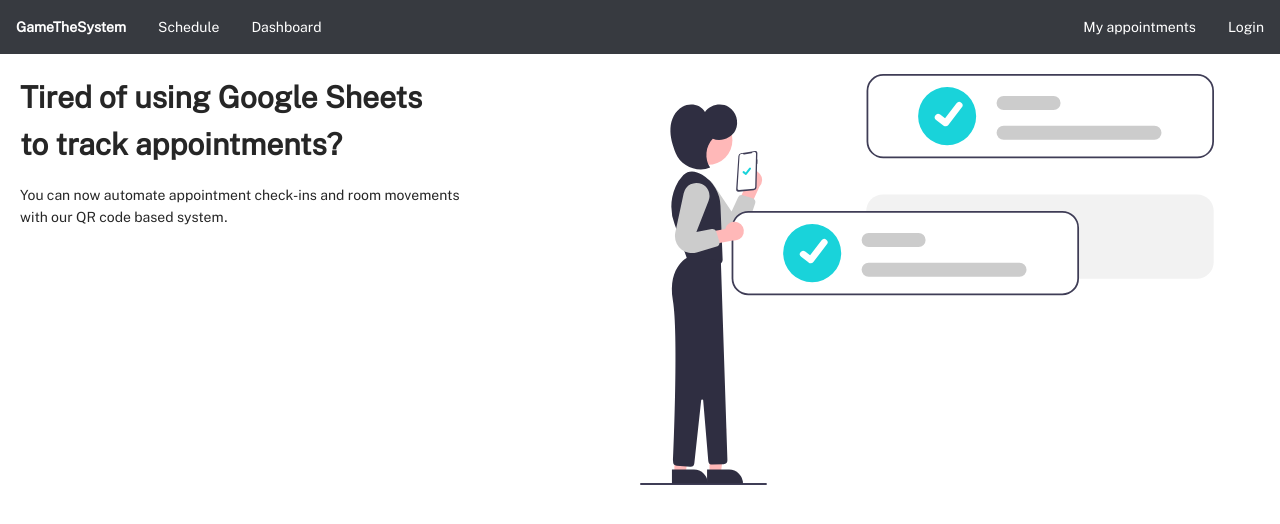
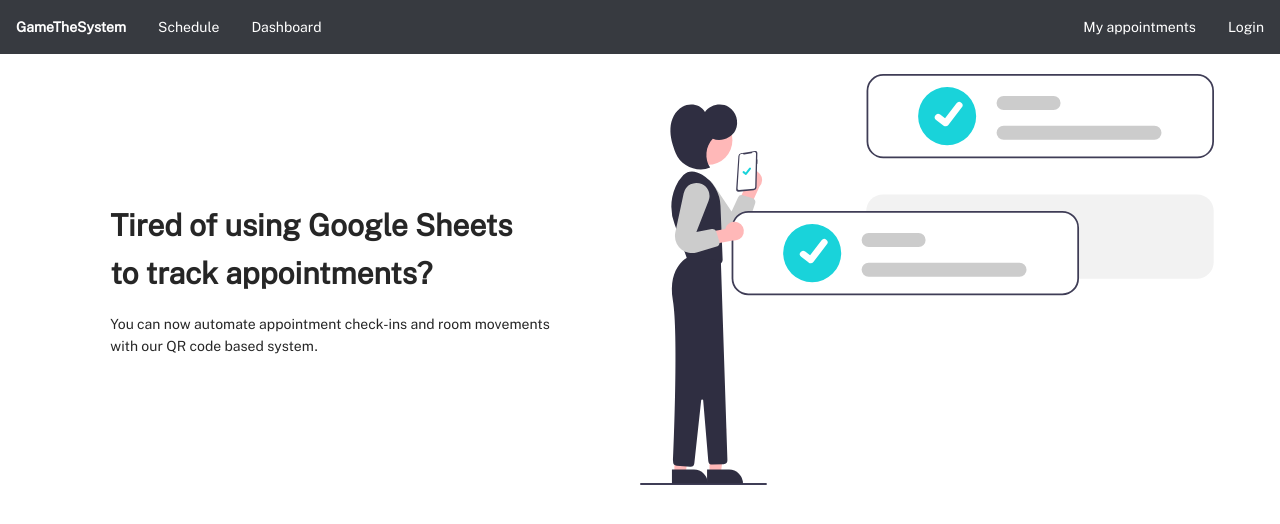
Before and after one commit to HACC2020/GameTheSystem, a Next.js app in the folder ui/: page / in a window 1280 px wide. Shown: the top 524 px of the page. Built offline with nearby package versions, Linux system fonts and the light colour scheme.

Commit message:
fix: make cta have grid to center

```diff
--- a/ui/components/Home/CallToAction.jsx
+++ b/ui/components/Home/CallToAction.jsx
@@ -3,7 +3,7 @@ import React from 'react';
 function CallToAction() {
   return (
     <div className="flex">
-      <div className="w-1/2">
+      <div className="grid w-1/2 place-content-center">
         <h1 className="text-3xl font-bold mb-4">
           Tired of using Google Sheets
           {' '}
```
